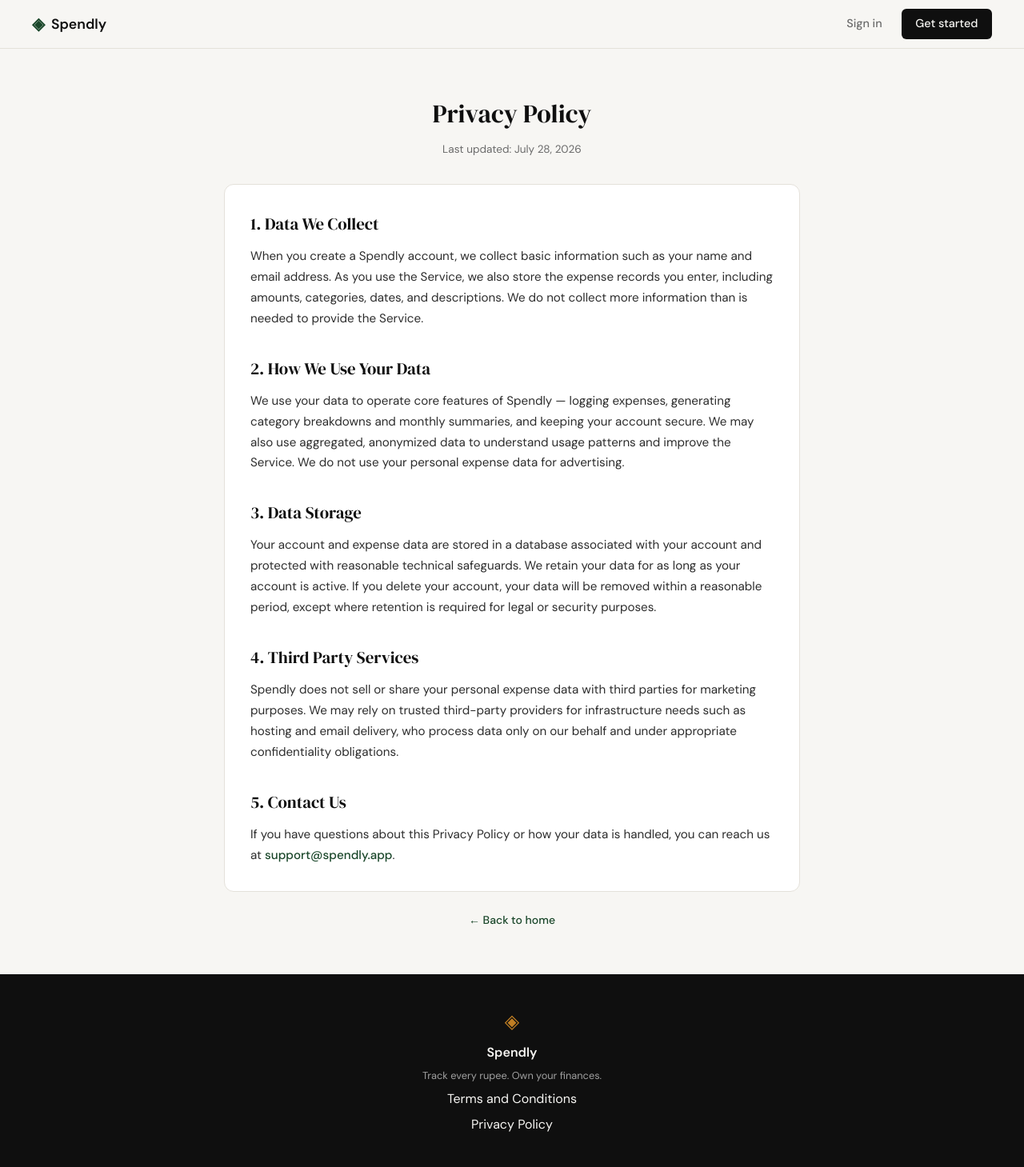
After one commit to tanveer-99/expense-tracker, a Flask app: page /privacy in a window 1280 px wide. The commit adds this page. Shown: the whole page at 80% size. Run offline with Flask 3, Linux system fonts and the light colour scheme.

Commit message:
landing: add privacy policy page and route

```diff
--- a/app.py
+++ b/app.py
@@ -25,6 +25,11 @@ def login():
 @app.route("/terms")
 def terms():
     return render_template("terms.html")
+
+
+@app.route("/privacy")
+def privacy():
+    return render_template("privacy.html")
 
 
 # ------------------------------------------------------------------ #
--- a/static/css/style.css
+++ b/static/css/style.css
@@ -565,6 +565,13 @@ a { color: inherit; text-decoration: none; }
     line-height: 1.7;
 }
 
+.legal-body p a {
+    color: var(--accent);
+    font-weight: 500;
+}
+
+.legal-body p a:hover { text-decoration: underline; }
+
 .legal-back {
     text-align: center;
     font-size: 0.875rem;
--- a/templates/base.html
+++ b/templates/base.html
@@ -35,7 +35,7 @@
             <span class="footer-name">Spendly</span>
             <p class="footer-copy">Track every rupee. Own your finances.</p>
             <a href="{{ url_for('terms') }}">Terms and Conditions</a>
-            <a href="#">Privacy Policy</a>
+            <a href="{{ url_for('privacy') }}">Privacy Policy</a>
         </div>
     </footer>
 
--- /dev/null
+++ b/templates/privacy.html
@@ -0,0 +1,60 @@
+{% extends "base.html" %}
+
+{% block title %}Privacy Policy — Spendly{% endblock %}
+
+{% block content %}
+
+<section class="legal">
+    <div class="legal-inner">
+        <div class="legal-header">
+            <h1 class="legal-title">Privacy Policy</h1>
+            <p class="legal-updated">Last updated: July 28, 2026</p>
+        </div>
+
+        <div class="legal-card legal-body">
+            <h2>1. Data We Collect</h2>
+            <p>
+                When you create a Spendly account, we collect basic information such as your
+                name and email address. As you use the Service, we also store the expense
+                records you enter, including amounts, categories, dates, and descriptions.
+                We do not collect more information than is needed to provide the Service.
+            </p>
+
+            <h2>2. How We Use Your Data</h2>
+            <p>
+                We use your data to operate core features of Spendly — logging expenses,
+                generating category breakdowns and monthly summaries, and keeping your account
+                secure. We may also use aggregated, anonymized data to understand usage patterns
+                and improve the Service. We do not use your personal expense data for advertising.
+            </p>
+
+            <h2>3. Data Storage</h2>
+            <p>
+                Your account and expense data are stored in a database associated with your
+                account and protected with reasonable technical safeguards. We retain your data
+                for as long as your account is active. If you delete your account, your data
+                will be removed within a reasonable period, except where retention is required
+                for legal or security purposes.
+            </p>
+
+            <h2>4. Third Party Services</h2>
+            <p>
+                Spendly does not sell or share your personal expense data with third parties for
+                marketing purposes. We may rely on trusted third-party providers for
+                infrastructure needs such as hosting and email delivery, who process data only
+                on our behalf and under appropriate confidentiality obligations.
+            </p>
+
+            <h2>5. Contact Us</h2>
+            <p>
+                If you have questions about this Privacy Policy or how your data is handled,
+                you can reach us at
+                <a href="mailto:support@spendly.app">support@spendly.app</a>.
+            </p>
+        </div>
+
+        <p class="legal-back"><a href="{{ url_for('landing') }}">&larr; Back to home</a></p>
+    </div>
+</section>
+
+{% endblock %}
```
